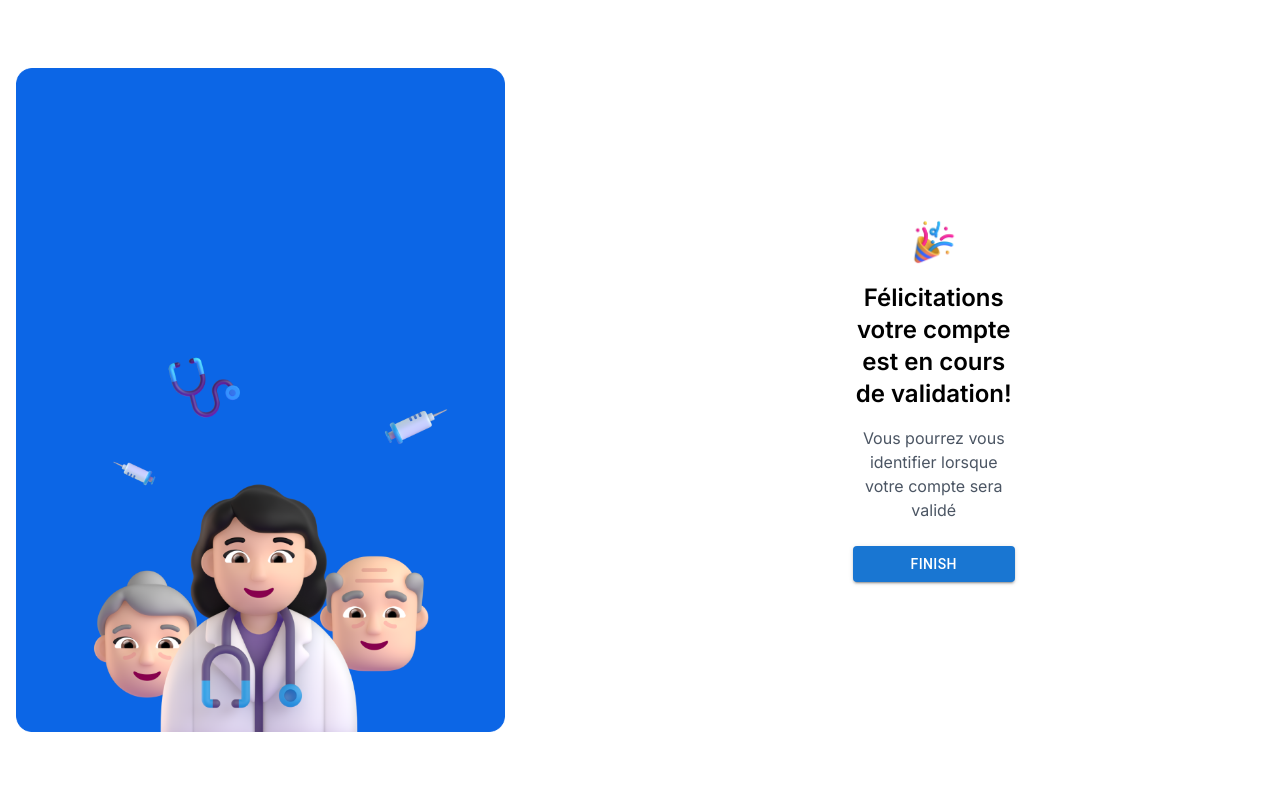
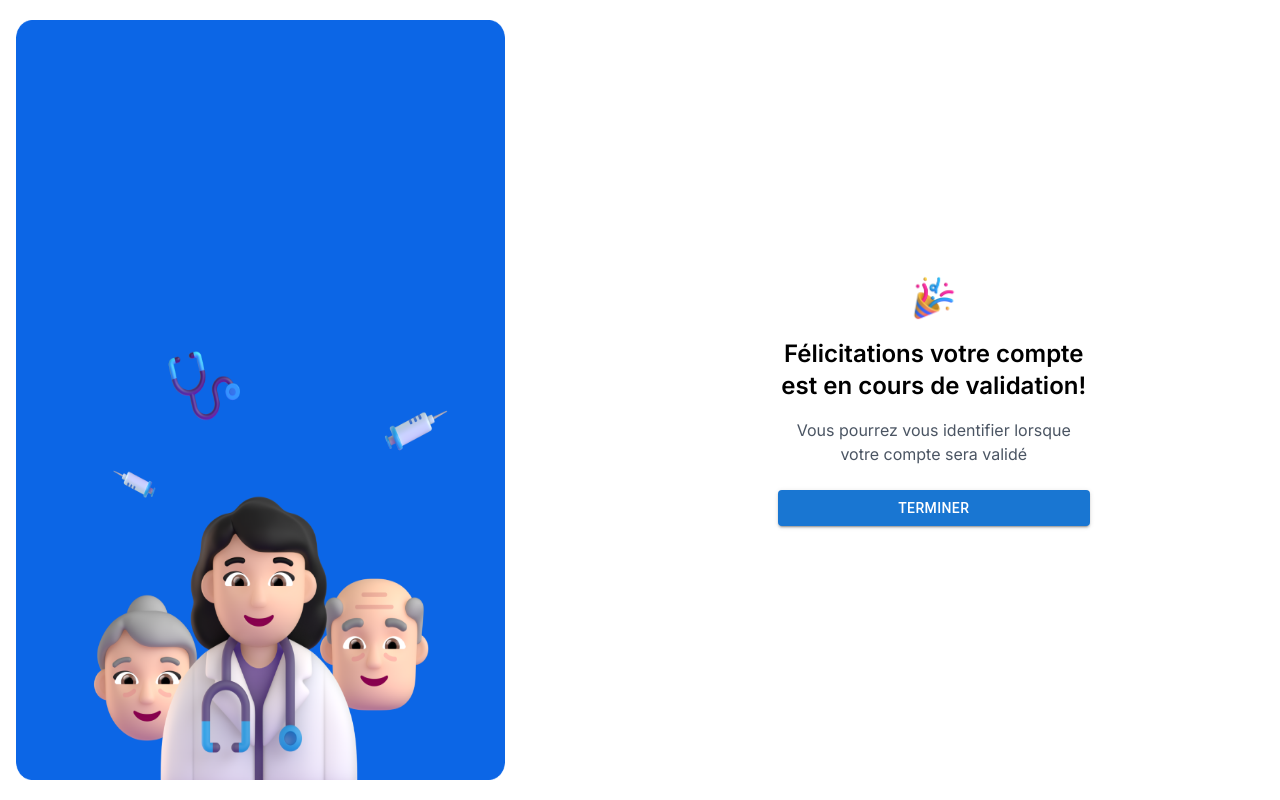
Before and after one commit to prateek-pareek/amme-pharmacy, a React (Vite) app: page /page4 in a window 1280 px wide. Built offline with nearby package versions, Linux system fonts and the light colour scheme.

Commit message:
Your commit message here

```diff
--- a/src/components/Mui.jsx
+++ b/src/components/Mui.jsx
@@ -40,7 +40,7 @@ const Mui = () => {
         <img
           src={image}
           alt="Logo"
-          className="md:w-4/5 min-h-[800px] h-[800px] rounded-lg"
+          className="md:w-4/5 min-h-[95vh] h-[95vh] rounded-lg"
         />
       </div>
 
--- a/src/components/Page2.jsx
+++ b/src/components/Page2.jsx
@@ -34,7 +34,8 @@ const Page2 = () => {
         <img
           src={image}
           alt="Logo"
-          className="md:w-4/5 min-h-[800px] h-[800px] rounded-lg"
+          className="md:w-4/5 min-h-[95vh] h-[95vh] rounded-lg"
+
         />
       </div>
 
--- a/src/components/Page3.jsx
+++ b/src/components/Page3.jsx
@@ -17,7 +17,8 @@ const Page2 = () => {
         <img
           src={image}
           alt="Logo"
-          className="w-[80%] h-auto rounded-lg"
+          className="md:w-4/5 min-h-[95vh] h-[95vh] rounded-lg"
+
         />
       </div>
 
--- a/src/components/Page4.jsx
+++ b/src/components/Page4.jsx
@@ -12,22 +12,27 @@ const Page4 = () => {
       {/* Left Section with Image */}
       <div className="md:w-[50%] w-full flex items-center ">
 
-        <img src={image} alt="Doctor and Patients" className="w-[80%] h-auto" />
+        <img
+          src={image}
+          alt="Logo"
+          className="md:w-4/5 min-h-[95vh] h-[95vh] rounded-lg"
+
+        />
       </div>
 
       {/* Right Section with Message */}
       <div className="md:pr-12 md:w-[50%] flex items-center justify-center">
 
-        <div className="bg-white py-8 px-6 md:px-8 rounded-lg md:w-2/5 w-full text-center">
+        <div className="bg-white py-8 px-0 md:px-8 rounded-lg md:w-2/3 w-full text-center">
           {/* Celebration Icon */}
           <img src={icon} alt="Celebration Icon" className="mx-auto mb-4 h-12" />
 
           {/* Success Message */}
           <h1 className="text-2xl font-semibold mb-4">
-          Félicitations votre compte est en cours de validation!
+            Félicitations votre compte est en cours de validation!
           </h1>
           <p className="text-gray-600 mb-6">
-          Vous pourrez vous identifier lorsque votre compte sera validé
+            Vous pourrez vous identifier lorsque votre compte sera validé
           </p>
 
           {/* Finish Button */}
@@ -39,7 +44,7 @@ const Page4 = () => {
               className="mt-4"
             //   onClick={() => alert("Thank you!")}
             >
-              Finish
+              Terminer
             </Button>
           </Link>
         </div>
```
